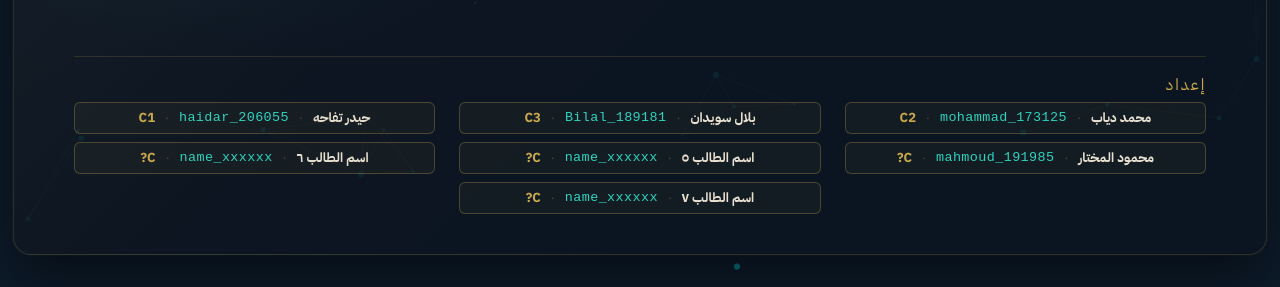
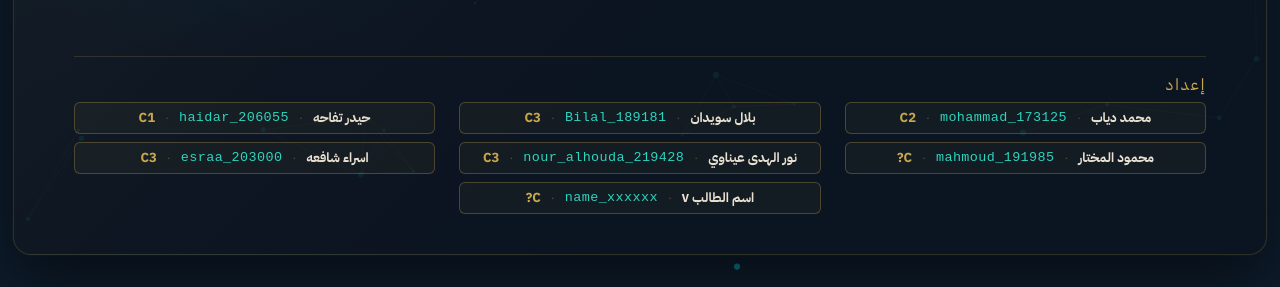
Before and after one commit to Mohammad-Diab/Generative-AI-SVU-S25-BMM601, a plain HTML site: page index.html in a window 1280 px wide. Shown: the part 513-800 px from the top of the page. Drawn offline with Linux system fonts and the light colour scheme.

Commit message:
feat: update student list with new contributors and remove placeholders

```diff
--- a/index.html
+++ b/index.html
@@ -101,8 +101,8 @@
               <div class="student-row"><span class="s-name">بلال سويدان</span><span class="s-sep">·</span><span class="s-id">Bilal_189181</span><span class="s-sep">·</span><span class="s-cls">C3</span></div>
               <div class="student-row"><span class="s-name">حيدر تفاحه</span><span class="s-sep">·</span><span class="s-id">haidar_206055</span><span class="s-sep">·</span><span class="s-cls">C1</span></div>
               <div class="student-row"><span class="s-name">محمود المختار</span><span class="s-sep">·</span><span class="s-id">mahmoud_191985</span><span class="s-sep">·</span><span class="s-cls">C?</span></div>
-              <div class="student-row"><span class="s-name">اسم الطالب ٥</span><span class="s-sep">·</span><span class="s-id">name_xxxxxx</span><span class="s-sep">·</span><span class="s-cls">C?</span></div>
-              <div class="student-row"><span class="s-name">اسم الطالب ٦</span><span class="s-sep">·</span><span class="s-id">name_xxxxxx</span><span class="s-sep">·</span><span class="s-cls">C?</span></div>
+              <div class="student-row"><span class="s-name">نور الهدى عيناوي</span><span class="s-sep">·</span><span class="s-id">nour_alhouda_219428</span><span class="s-sep">·</span><span class="s-cls">C3</span></div>
+              <div class="student-row"><span class="s-name">اسراء شافعه</span><span class="s-sep">·</span><span class="s-id">esraa_203000</span><span class="s-sep">·</span><span class="s-cls">C3</span></div>
               <div class="student-row"><span class="s-name">اسم الطالب ٧</span><span class="s-sep">·</span><span class="s-id">name_xxxxxx</span><span class="s-sep">·</span><span class="s-cls">C?</span></div>
             </div>
           </div>
```
Also changed, not shown: README.md.
